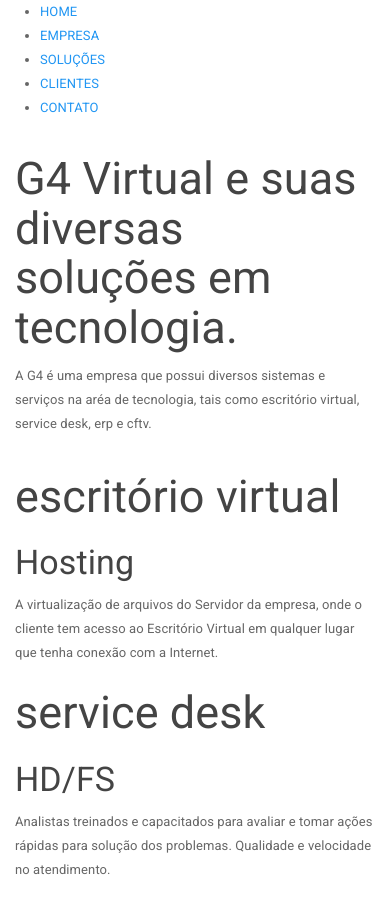
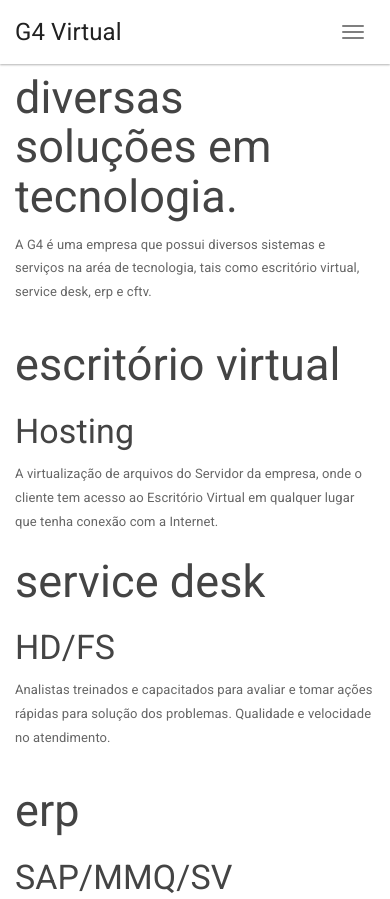
Before and after one commit to dev-pmartins/seo-g4-virtual, a plain HTML site: page index.html in a window 390 px wide. Shown: the top 899 px of the page. Drawn offline with nearby package versions, Linux system fonts and the light colour scheme.

Commit message:
Alteração na navegação

```diff
--- a/index.html
+++ b/index.html
@@ -7,16 +7,28 @@
     <link href="css/bootstrap paper-theme.css" rel="stylesheet" media="screen">
   </head>
   <body>
-	<header>
-		<nav>
-          <ul>
+	<header class="navbar navbar-default navbar-fixed-top">
+
+  	<nav class="container">
+		<div class="navbar-header">
+		  <a href="../" class="navbar-brand">G4 Virtual</a>
+		  <button class="navbar-toggle" type="button" data-toggle="collapse" data-target="#navbar-main">
+		    <span class="icon-bar"></span>
+		    <span class="icon-bar"></span>
+		    <span class="icon-bar"></span>
+		  </button>
+		</div>
+		<div class="navbar-collapse collapse" id="navbar-main">
+		  <ul class="nav navbar-nav">
 		    <li class="top-nav-iten"><a href="">HOME</a></li>
 		    <li class="top-nav-iten"><a href="#historia">EMPRESA</a></li>
 		    <li class="top-nav-iten"><a href="">SOLUÇÕES</a></li>
 		    <li class="top-nav-iten"><a href="">CLIENTES</a></li>
 		    <li class="top-nav-iten"><a href="">CONTATO</a></li>
 		  </ul>
+		</div>
     </nav>
+
 	</header>
 
 	<section class="container">
```
Lines whose indentation alone changed are shown as unchanged.
